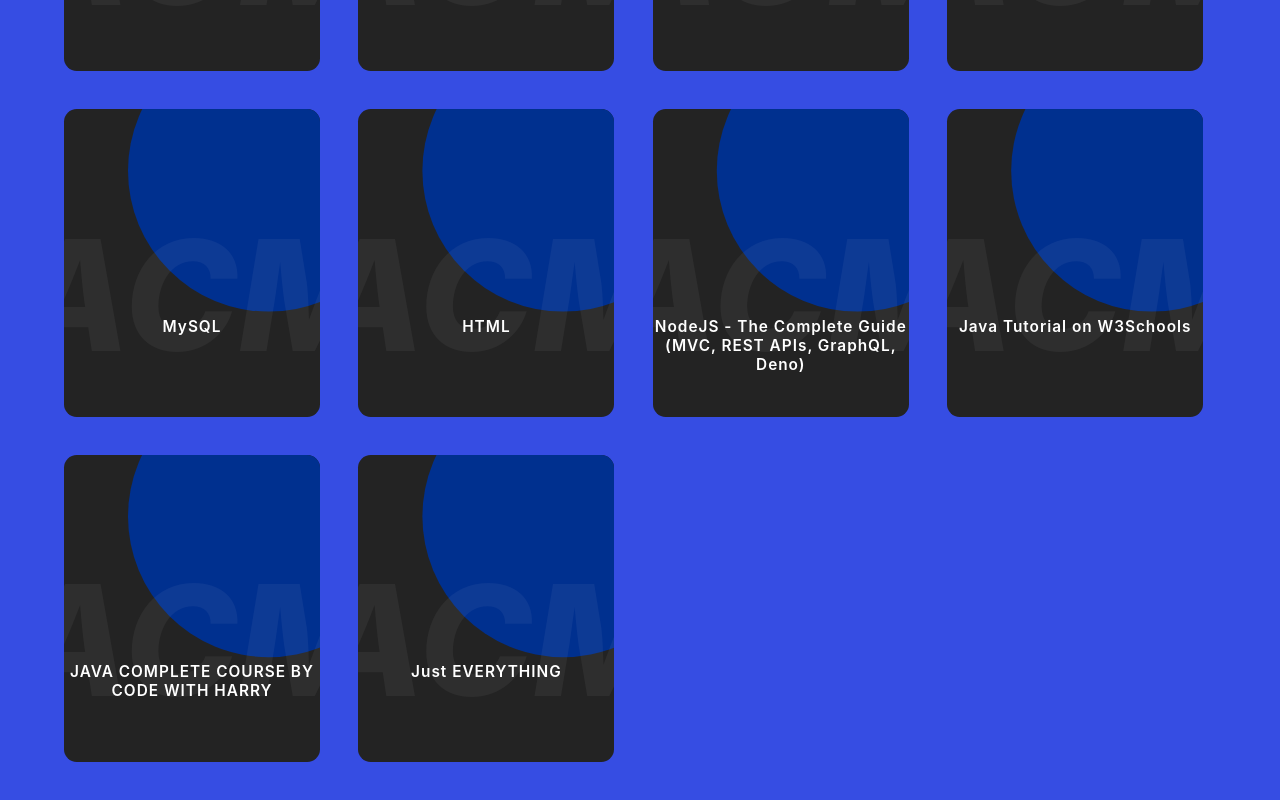
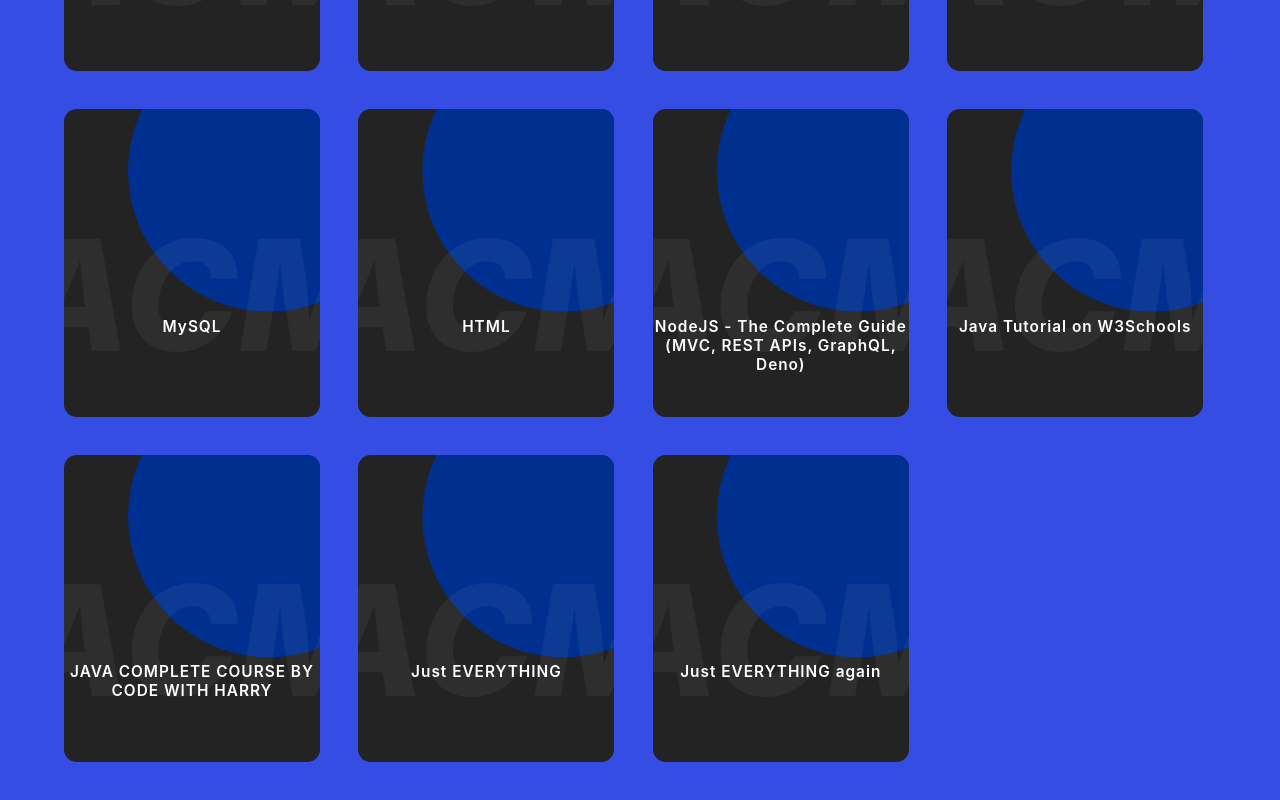
Before and after one commit to ACM-JUIT/Learning-Resources, a React (Create React App) app: page / in a window 1280 px wide. Shown: the part 1637-2437 px from the top of the page. Built offline with nearby package versions, Linux system fonts and the light colour scheme.

Commit message:
Update data.js

```diff
--- a/src/data.js
+++ b/src/data.js
@@ -110,4 +110,9 @@
   brief: " SAB KUCH ",
   link: "https://www.geeksforgeeks.org/",
 },
+{
+  courseName: "Just EVERYTHING again",
+  brief: " SAB KUCH ",
+  link: "https://www.tutorialspoint.com/tutorialslibrary.htm",
+},
 ];
```
